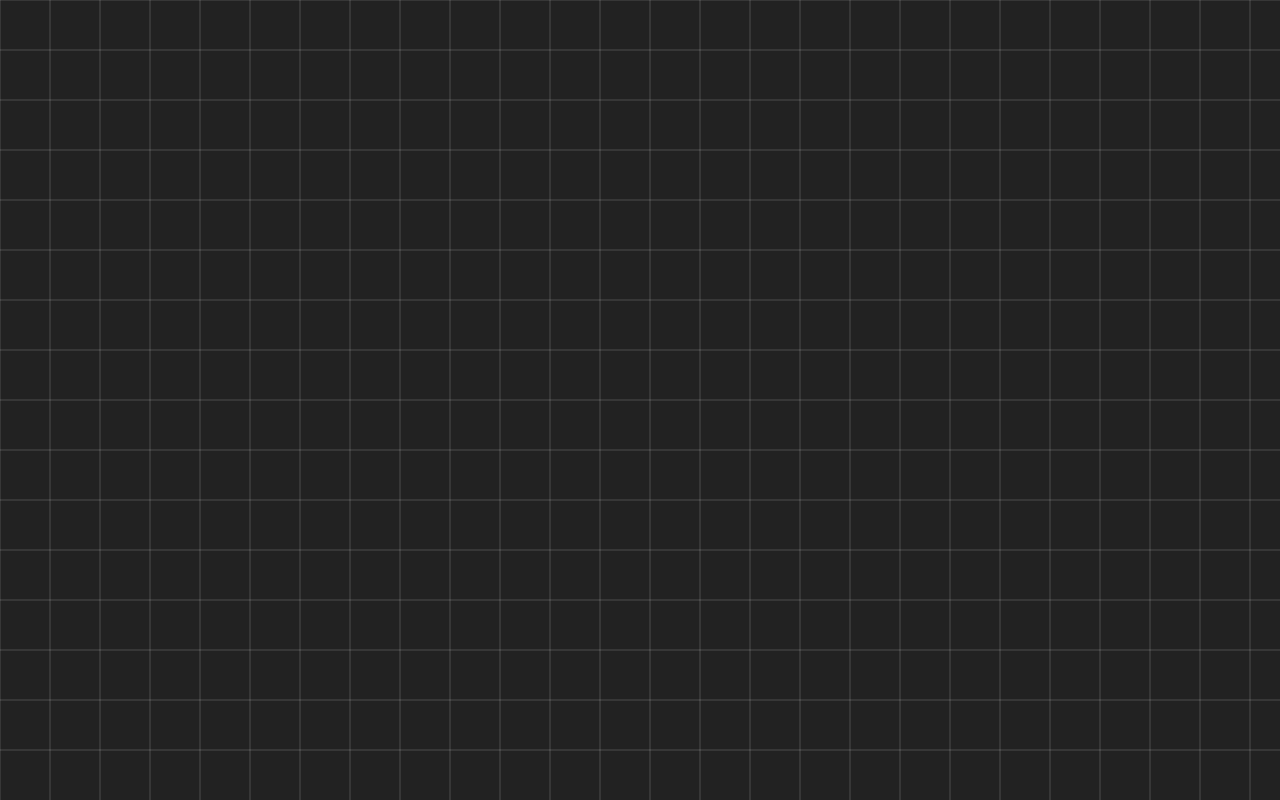
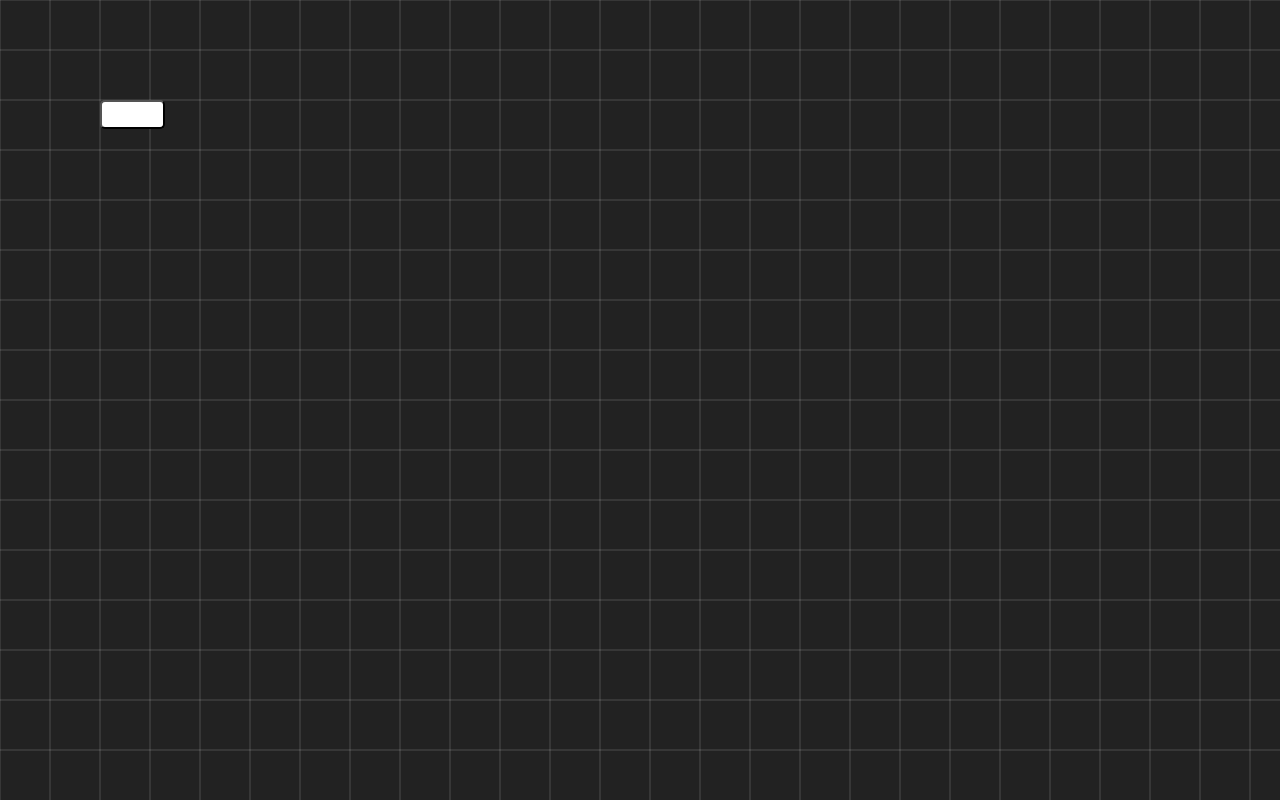
Before and after one commit to maksiksq/old-Lirith-archive, a Nuxt app: page / in a window 1280 px wide. Built offline with nearby package versions, Linux system fonts and the light colour scheme.

Commit message:
no real progress, but i got some kinda baseline to make myself now

```diff
--- a/pages/index.vue
+++ b/pages/index.vue
@@ -3,12 +3,15 @@
        @mousedown="startPan"
        @wheel.prevent="zoom">
     <canvas ref="canvas"></canvas>
+    <!-- Floating HTML Element -->
+    <button ref="htmlElement" class="floating-html" @click="doSomething">
+      Click Me
+    </button>
   </div>
 </template>
 
 <script setup>
-// yoinked code for example
-import { ref, onMounted, computed } from 'vue'
+import { ref, onMounted } from 'vue'
 
 const scale = ref(1)
 const translateX = ref(0)
@@ -18,8 +21,11 @@ const startX = ref(0)
 const startY = ref(0)
 
 const canvas = ref(null)
+const htmlElement = ref(null)
 
-// **Draws the grid dynamically**
+// World-space position of the HTML element
+const worldElementPos = ref({ x: 100, y: 100 })
+
 const drawGrid = () => {
   const ctx = canvas.value.getContext('2d')
   const { width, height } = canvas.value
@@ -34,22 +40,20 @@ const drawGrid = () => {
 
   ctx.beginPath()
 
-  // Vertical lines
   for (let x = offsetX; x < width; x += gridSize) {
     ctx.moveTo(x, 0)
     ctx.lineTo(x, height)
   }
 
-  // Horizontal lines
   for (let y = offsetY; y < height; y += gridSize) {
     ctx.moveTo(0, y)
     ctx.lineTo(width, y)
   }
 
   ctx.stroke()
+  updateElementPosition()
 }
 
-// **Resize canvas to match window**
 const resizeCanvas = () => {
   if (!canvas.value) return
   canvas.value.width = window.innerWidth
@@ -57,7 +61,6 @@ const resizeCanvas = () => {
   drawGrid()
 }
 
-// **Start panning with middle mouse button**
 const startPan = (event) => {
   if (event.button !== 1) return
   isPanning.value = true
@@ -67,7 +70,6 @@ const startPan = (event) => {
   window.addEventListener('mouseup', stopPan)
 }
 
-// **Panning logic**
 const pan = (event) => {
   if (!isPanning.value) return
   translateX.value = event.clientX - startX.value
@@ -75,19 +77,34 @@ const pan = (event) => {
   drawGrid()
 }
 
-// **Stop panning**
 const stopPan = () => {
   isPanning.value = false
   window.removeEventListener('mousemove', pan)
   window.removeEventListener('mouseup', stopPan)
 }
 
-// **Zoom logic**
 const zoom = (event) => {
   const zoomIntensity = 0.1
   const newScale = Math.min(3, Math.max(0.5, scale.value - event.deltaY * zoomIntensity * 0.01))
   scale.value = newScale
   drawGrid()
+}
+
+// Converts world-space coordinates to screen coordinates
+const updateElementPosition = () => {
+  if (!htmlElement.value) return
+
+  const worldX = worldElementPos.value.x
+  const worldY = worldElementPos.value.y
+
+  const screenX = worldX * scale.value + translateX.value
+  const screenY = worldY * scale.value + translateY.value
+
+  htmlElement.value.style.transform = `translate(${screenX}px, ${screenY}px) scale(${scale.value})`
+}
+
+const doSomething = () => {
+  alert("Button Clicked!")
 }
 
 onMounted(() => {
@@ -112,4 +129,13 @@ canvas {
   width: 100%;
   height: 100%;
 }
+
+/* Floating button that moves with the grid */
+.floating-html {
+  position: absolute;
+  background: white;
+  padding: 5px;
+  border-radius: 5px;
+  transform-origin: top left;
+}
 </style>
```
